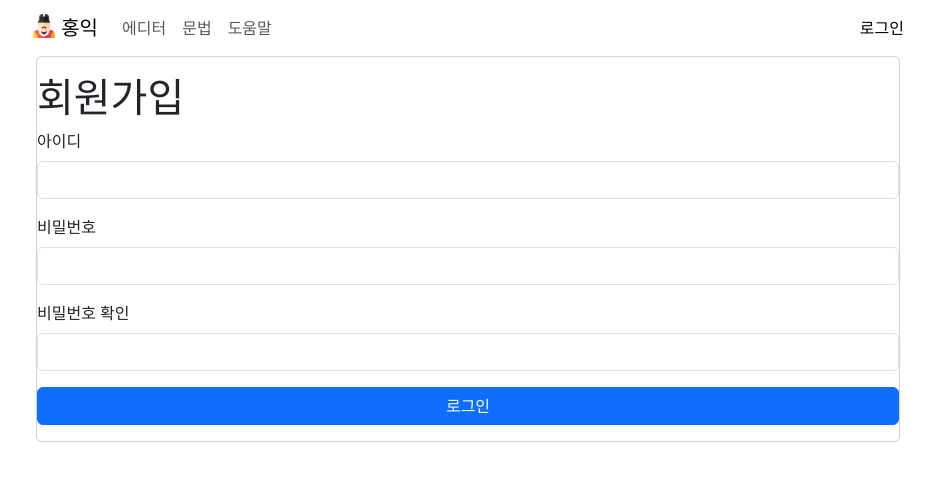
After one commit to hongik2023graduationproject/hong-ik-service, a Django app: page /accounts/register/ in a window 1280 px wide. The commit adds this page. Shown: the top 481 px of the page, without its empty margins (172-1106 px from the left). Run offline with Django 4.2, Linux system fonts and the light colour scheme.

Commit message:
feat: 로그인, 회원가입 구현 - 회원가입, 로그인을 위한 네비게이션 바는 수정 필요

```diff
--- a/HongikProject/urls.py
+++ b/HongikProject/urls.py
@@ -14,11 +14,16 @@ Including another URLconf
     1. Import the include() function: from django.urls import include, path
     2. Add a URL to urlpatterns:  path('blog/', include('blog.urls'))
 """
-# from django.contrib import admin
-from django.urls import path
-from .views import HomeView
+from django.contrib import admin
+from django.urls import include, path
+from .views import HomeView, UserCreateView, UserCreateDoneTemplateView
+
 urlpatterns = [
-    #    path('admin/', admin.site.urls),
+    path('admin/', admin.site.urls),
+    path('', HomeView.as_view(), name='home'),
 
-    path('', HomeView.as_view(), name='home'),
+    path('accounts/', include('django.contrib.auth.urls')),
+    path('accounts/register/', UserCreateView.as_view(), name='register'),
+    path('accounts/register/done/', UserCreateDoneTemplateView.as_view(), name='register_done'),
+
 ]
--- a/HongikProject/views.py
+++ b/HongikProject/views.py
@@ -1,4 +1,15 @@
-from django.views.generic import TemplateView
+from django.contrib.auth.forms import UserCreationForm
+from django.urls import reverse_lazy
+from django.views.generic import TemplateView, CreateView
+
 
 class HomeView(TemplateView):
     template_name = 'home.html'
+
+class UserCreateView(CreateView):
+    template_name = 'registration/register.html'
+    form_class = UserCreationForm
+    success_url = reverse_lazy('register_done')
+
+class UserCreateDoneTemplateView(TemplateView):
+    template_name = 'registration/register_done.html'
--- a/templates/base.html
+++ b/templates/base.html
@@ -27,7 +27,7 @@
 <div class="header">
     <nav class="navbar navbar-expand-lg">
         <div class="container-fluid">
-            <a class="navbar-brand" href="#">
+            <a class="navbar-brand" href="/">
                 <img src="{% static 'image/king.jpg' %}" alt="Logo" width="24" height="24"
                      class="d-inline-block align-text-top">
                 홍익
@@ -44,7 +44,11 @@
                 </div>
             </div>
             <span class="navbar-text">
-            <a class="nav-link" href="#">로그인</a>
+        {% if user.is_authenticated %}
+            <a class="nav-link" href="#">{{ user.username }}</a>
+        {% else %}
+            <a class="nav-link" href="{% url 'login' %}">로그인</a>
+        {% endif %}
         </span>
         </div>
     </nav>
--- /dev/null
+++ b/templates/registration/register.html
@@ -0,0 +1,33 @@
+{% extends 'base.html' %}
+
+{% block title %}회원가입{% endblock %}
+
+{% block content %}
+    <form method="post" class="card pt-3">
+        {% csrf_token %}
+
+        <h1>회원가입</h1>
+        {% if form.errors %}
+            <div class="alert alert-danger">
+                {{ form.errors }}
+            </div>
+        {% endif %}
+
+        <div class="mb-3">
+            <label for="username" class="form-label">아이디</label>
+            <input type="text" id="username" name="username" class="form-control">
+        </div>
+
+        <div class="mb-3">
+            <label for="password1" class="form-label">비밀번호</label>
+            <input type="password" id="password1" name="password1" class="form-control" aria-describedby="passwordHelpBlock">
+        </div>
+
+        <div class="mb-3">
+            <label for="password2" class="form-label">비밀번호 확인</label>
+            <input type="password" id="password2" name="password2" class="form-control" aria-describedby="passwordHelpBlock">
+        </div>
+        <button type="submit" class="btn btn-primary mb-3">로그인</button>
+    </form>
+
+{% endblock %}
```
Also changed, not shown: HongikProject/settings.py (+9 -8 lines), templates/registration/login.html (added, +30 -0 lines), templates/registration/register_done.html (added, +10 -0 lines).
